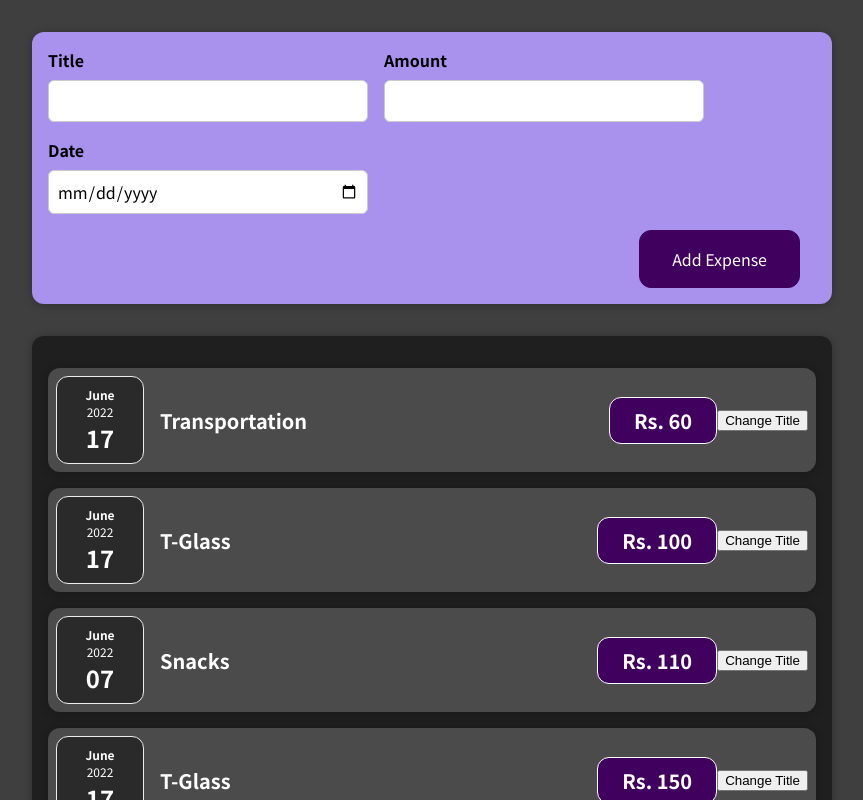
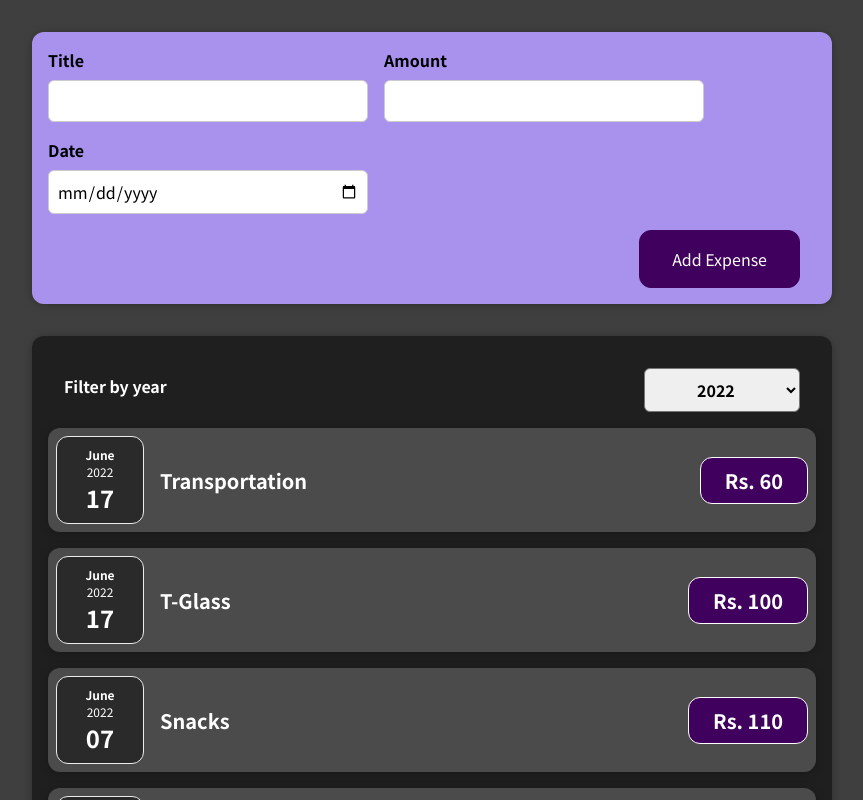
Before and after one commit to Swarnim55/React-Expense-Tracker, a React (Create React App) app: page / in a window 1280 px wide. Shown: the top 800 px of the page, without its empty margins (208-1071 px from the left). Built offline with nearby package versions, Linux system fonts and the light colour scheme.

Commit message:
added filter

```diff
--- a/src/App.js
+++ b/src/App.js
@@ -1,19 +1,28 @@
-import React from "react";
+import React, { useState } from "react";
 import Expenses from "./components/Expenses/Expenses";
 import NewExpense from "./components/NewExpense/NewExpense";
+
+const DUMMY_EXPENSES = [
+  { id: 1, title: "Transportation", amount: 60, date: new Date(2022, 5, 17) },
+  { id: 2, title: "T-Glass", amount: 100, date: new Date(2022, 5, 17) },
+  { id: 3, title: "Snacks", amount: 110, date: new Date(2022, 5, 7) },
+  { id: 4, title: "T-Glass", amount: 150, date: new Date(2022, 5, 17) },
+  { id: 5, title: "Momo", amount: 150, date: new Date(2022, 5, 17) },
+  { id: 6, title: "HairCut", amount: 200, date: new Date(2022, 5, 17) },
+];
+
 const App = () => {
-  const expenses = [
-    { title: "Transportation", amount: 60, date: new Date(2022, 5, 17) },
-    { title: "T-Glass", amount: 100, date: new Date(2022, 5, 17) },
-    { title: "Snacks", amount: 110, date: new Date(2022, 5, 7) },
-    { title: "T-Glass", amount: 150, date: new Date(2022, 5, 17) },
-    { title: "Momo", amount: 150, date: new Date(2022, 5, 17) },
-    { title: "HairCut", amount: 200, date: new Date(2022, 5, 17) },
-  ];
+  const [expenses, setExpenses] = useState(DUMMY_EXPENSES);
+
+  const addExpenseHandler = (expense) => {
+    setExpenses((prevExpenses) => {
+      return [expense, ...prevExpenses];
+    });
+  };
   return (
     <div>
-      <NewExpense />
-      <Expenses expenses={expenses} />
+      <NewExpense onAddExpense={addExpenseHandler} />
+      <Expenses items={expenses} />
     </div>
   );
 };
--- a/src/components/Expenses/ExpenseItem.js
+++ b/src/components/Expenses/ExpenseItem.js
@@ -1,24 +1,16 @@
-import React, { useState } from "react";
+import React from "react";
 import Card from "../UI/Card";
 import ExpenseDate from "./ExpenseDate";
 import "./ExpenseItem.css";
 
 const ExpenseItem = (props) => {
-  const [title, setTitle] = useState(props.title);
-
-  const clickHandler = () => {
-    setTitle("Updated");
-    console.log(title);
-  };
-
   return (
     <Card className="expense-item">
       <ExpenseDate date={props.date} />
       <div className="expense-item__description">
-        <h2> {title} </h2>
+        <h2> {props.title} </h2>
         <div className="expense-item__price"> Rs. {props.amount}</div>
       </div>
-      <button onClick={clickHandler}>Change Title</button>
     </Card>
   );
 };
--- a/src/components/Expenses/Expenses.js
+++ b/src/components/Expenses/Expenses.js
@@ -1,42 +1,36 @@
-import React from "react";
+import React, { useState } from "react";
 import Card from "../UI/Card";
+import ExpensesFilter from "./ExpensesFilter";
 import ExpenseItem from "./ExpenseItem";
 import "./Expenses.css";
 
 const Expenses = (props) => {
+  const [filteredYear, setFilteredYear] = useState("2022");
+  const filterChangeHandler = (selectedYear) => {
+    setFilteredYear(selectedYear);
+  };
+
+  const filteredExpenses = props.items.filter((expense) => {
+    return expense.date.getFullYear().toString() === filteredYear;
+  });
+
   return (
-    <Card className="expenses">
-      <ExpenseItem
-        title={props.expenses[0].title}
-        amount={props.expenses[0].amount}
-        date={props.expenses[0].date}
-      />
-      <ExpenseItem
-        title={props.expenses[1].title}
-        amount={props.expenses[1].amount}
-        date={props.expenses[1].date}
-      />
-      <ExpenseItem
-        title={props.expenses[2].title}
-        amount={props.expenses[2].amount}
-        date={props.expenses[2].date}
-      />
-      <ExpenseItem
-        title={props.expenses[3].title}
-        amount={props.expenses[3].amount}
-        date={props.expenses[3].date}
-      />
-      <ExpenseItem
-        title={props.expenses[4].title}
-        amount={props.expenses[4].amount}
-        date={props.expenses[4].date}
-      />
-      <ExpenseItem
-        title={props.expenses[5].title}
-        amount={props.expenses[5].amount}
-        date={props.expenses[5].date}
-      />
-    </Card>
+    <div>
+      <Card className="expenses">
+        <ExpensesFilter
+          selected={filteredYear}
+          onChangeFilter={filterChangeHandler}
+        />
+        {filteredExpenses.map((expense) => (
+          <ExpenseItem
+            key={expense.id}
+            title={expense.title}
+            amount={expense.amount}
+            date={expense.date}
+          />
+        ))}
+      </Card>
+    </div>
   );
 };
 
--- /dev/null
+++ b/src/components/Expenses/ExpensesFilter.css
@@ -0,0 +1,24 @@
+.expenses-filter {
+  color: white;
+  padding: 0 1rem;
+}
+
+.expenses-filter__control {
+  display: flex;
+  width: 100%;
+  align-items: center;
+  justify-content: space-between;
+  margin: 1rem 0;
+}
+
+.expenses-filter label {
+  font-weight: bold;
+  margin-bottom: 0.5rem;
+}
+
+.expenses-filter select {
+  font: inherit;
+  padding: 0.5rem 3rem;
+  font-weight: bold;
+  border-radius: 6px;
+}
--- /dev/null
+++ b/src/components/Expenses/ExpensesFilter.js
@@ -0,0 +1,24 @@
+import React from "react";
+
+import "./ExpensesFilter.css";
+
+const ExpensesFilter = (props) => {
+  const dropdownChangeHandler = (event) => {
+    props.onChangeFilter(event.target.value);
+  };
+  return (
+    <div className="expenses-filter">
+      <div className="expenses-filter__control">
+        <label>Filter by year</label>
+        <select onChange={dropdownChangeHandler} value={props.selected}>
+          <option value="2022">2022</option>
+          <option value="2021">2021</option>
+          <option value="2020">2020</option>
+          <option value="2019">2019</option>
+        </select>
+      </div>
+    </div>
+  );
+};
+
+export default ExpensesFilter;
--- a/src/components/NewExpense/ExpenseForm.js
+++ b/src/components/NewExpense/ExpenseForm.js
@@ -1,24 +1,67 @@
-import React from "react";
+import React, { useState } from "react";
 import "./ExpenseForm.css";
-const ExpenseForm = () => {
+const ExpenseForm = (props) => {
+  const [enteredTitle, setEnteredTitle] = useState("");
+  const [enteredDate, setEnteredDate] = useState("");
+  const [enteredAmount, setEnteredAmount] = useState("");
+
+  const titleChangeHandler = (event) => {
+    setEnteredTitle(event.target.value);
+  };
+  const amountChangeHandler = (event) => {
+    setEnteredAmount(event.target.value);
+  };
+  const dateChangeHandler = (event) => {
+    setEnteredDate(event.target.value);
+  };
+  const submitHandler = (event) => {
+    event.preventDefault();
+
+    const expenseData = {
+      title: enteredTitle,
+      amount: enteredAmount,
+      date: new Date(enteredDate),
+    };
+    props.onSaveExpenseData(expenseData);
+    setEnteredTitle("");
+    setEnteredAmount("");
+    setEnteredDate("");
+  };
+
   return (
-    <form>
+    <form onSubmit={submitHandler}>
       <div className="new-expense__controls">
         <div className="new-expense__control">
           <label>Title</label>
-          <input type="text" />
+          <input
+            type="text"
+            onChange={titleChangeHandler}
+            value={enteredTitle}
+          />
         </div>
         <div className="new-expense__control">
           <label>Amount</label>
-          <input type="number" min="0.01" step="0.01" />
+          <input
+            type="number"
+            min="0.01"
+            step="0.01"
+            onChange={amountChangeHandler}
+            value={enteredAmount}
+          />
         </div>
         <div className="new-expense__control">
           <label>Date</label>
-          <input type="date" min="2019-01-01" max="2022-12-31" />
+          <input
+            type="date"
+            min="2019-01-01"
+            max="2022-12-31"
+            onChange={dateChangeHandler}
+            value={enteredDate}
+          />
         </div>
       </div>
       <div className="new-expense__actions">
-        <button>Add Expense</button>
+        <button type="submit">Add Expense</button>
       </div>
     </form>
   );
--- a/src/components/NewExpense/NewExpense.js
+++ b/src/components/NewExpense/NewExpense.js
@@ -2,10 +2,17 @@ import React from "react";
 import ExpenseForm from "./ExpenseForm";
 import "./NewExpense.css";
 
-const NewExpense = () => {
+const NewExpense = (props) => {
+  const saveExpenseDataHandler = (enteredExpenseData) => {
+    const expenseData = {
+      ...enteredExpenseData,
+      id: Math.random().toString(),
+    };
+    props.onAddExpense(expenseData);
+  };
   return (
     <div className="new-expense">
-      <ExpenseForm />
+      <ExpenseForm onSaveExpenseData={saveExpenseDataHandler} />
     </div>
   );
 };
```
Also changed, not shown: 16 other files (tests, documents, lock files or other folders).
